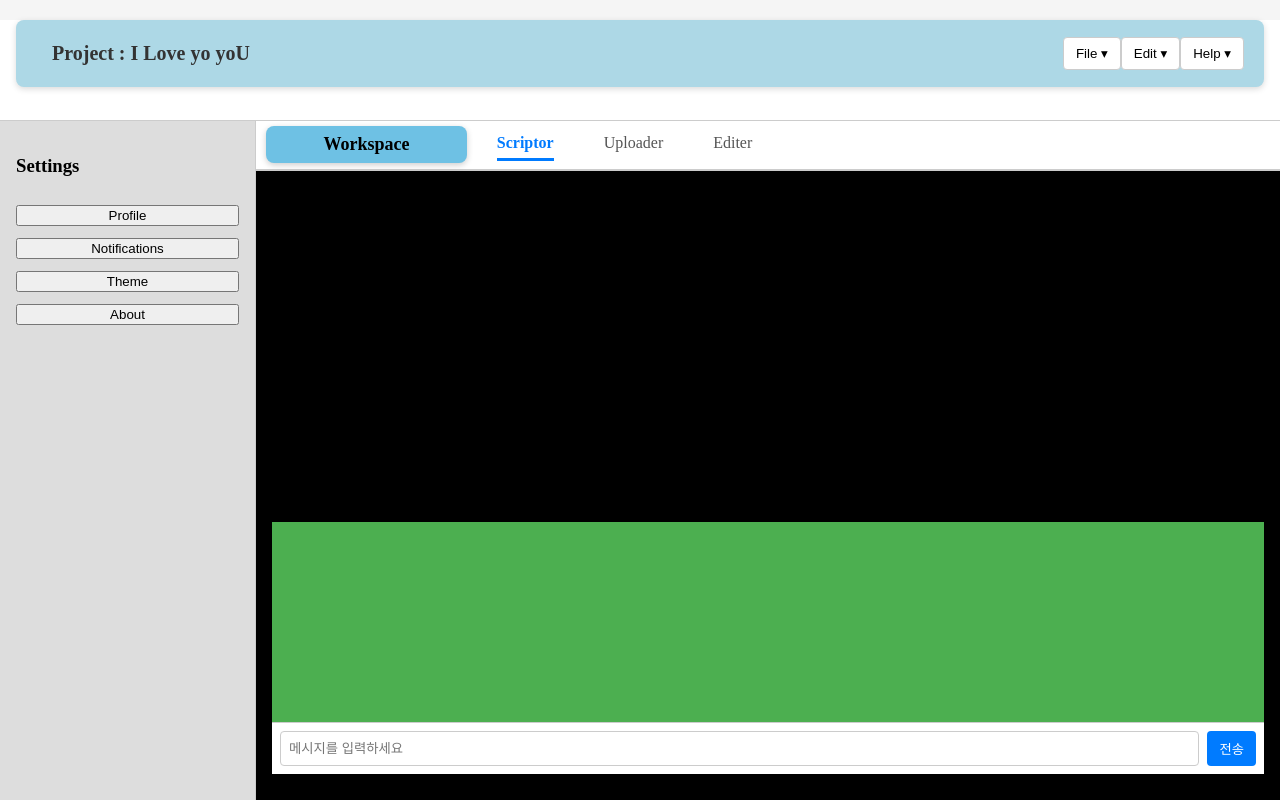
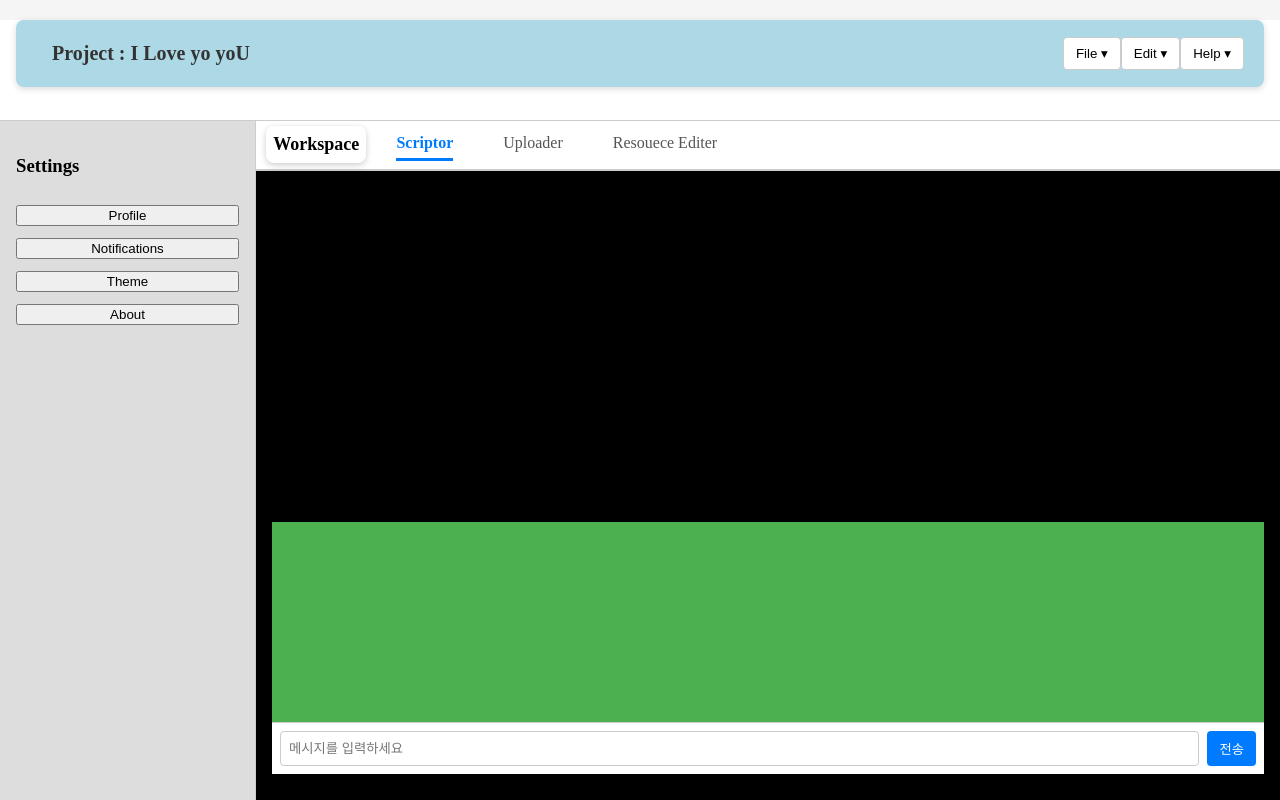
Before and after one commit to andoricano/JsonGenerator, a React (Vite) app: page / in a window 1280 px wide. Built offline with nearby package versions, Linux system fonts and the light colour scheme.

Commit message:
[fix] workspace tab ui 변경.

```diff
--- a/src/components/aside/SideBar.tsx
+++ b/src/components/aside/SideBar.tsx
@@ -17,7 +17,7 @@ export default function SideBar({ onSelect }: Props) {
                 style={{
                     width: "100%",
                     height: "100%",
-                    minWidth: '200px',
+                    minWidth: '100px',
                     minHeight: '500px',
                     borderRight: "1px solid #ccc",
                     padding: "16px",
--- a/src/components/main/tab/Workspace.tsx
+++ b/src/components/main/tab/Workspace.tsx
@@ -9,7 +9,7 @@ export default function Workspace() {
   const tools = [
     { label: "Scriptor" },
     { label: "Uploader" },
-    { label: "Editer" },
+    { label: "Resouece Editer" },
   ];
   return (
     <div
@@ -23,13 +23,12 @@ export default function Workspace() {
     >
       <h1
         style={{
-          width: "20%",
+          width: "10%",
           margin: "0px",
           fontSize: "18px",
           textAlign: "center",
           padding: "8px 0",
           borderRadius: "8px",
-          background: "#6ec1e4",
           boxShadow: "0 2px 6px rgba(0,0,0,0.2)",
           boxSizing:"border-box"
         }}>
```
